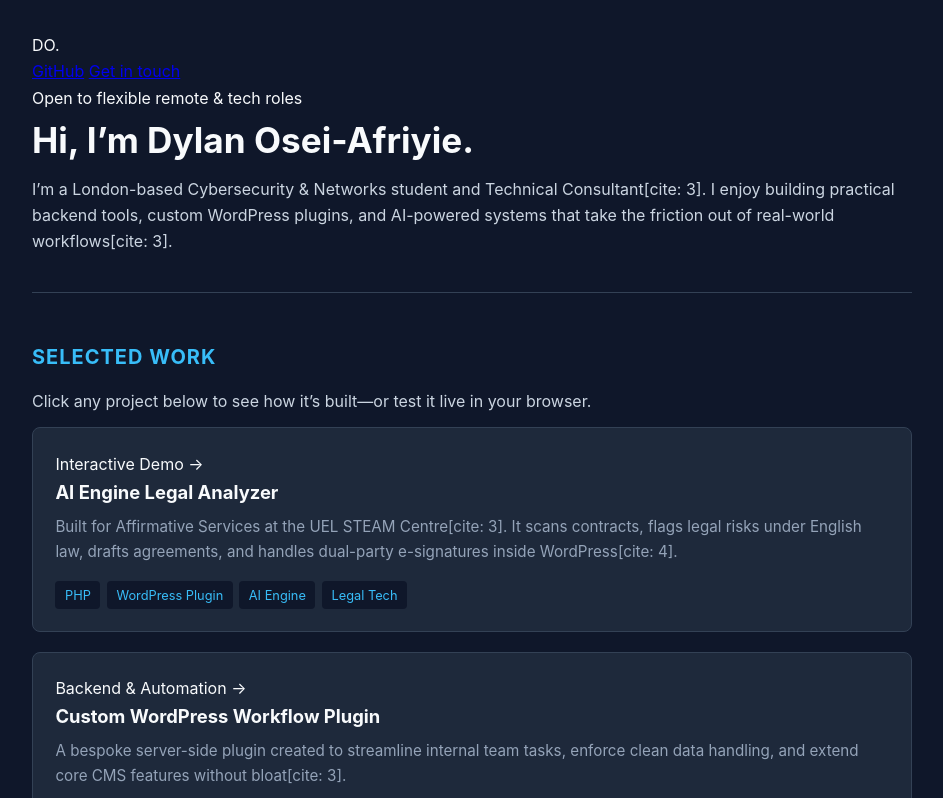
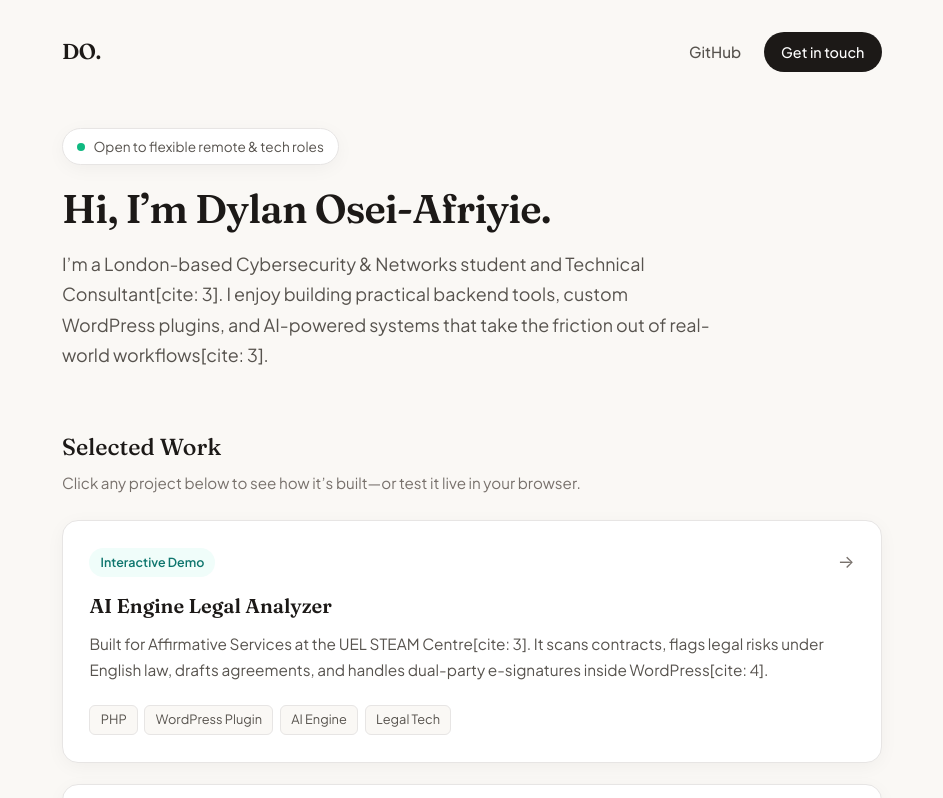
Before and after one commit to Pandex32/pandex32.github.io, a plain HTML site: page index.html in a window 1280 px wide. Shown: the top 798 px of the page, without its empty margins (168-1111 px from the left). Drawn offline with Linux system fonts and the light colour scheme.

Commit message:
Update style.css

```diff
--- a/style.css
+++ b/style.css
@@ -1,11 +1,14 @@
 :root {
-  --bg: #0f172a;
-  --card: #1e293b;
-  --text: #f8fafc;
-  --muted: #94a3b8;
-  --body-text: #cbd5e1;
-  --accent: #38bdf8;
-  --border: #334155;
+  --bg: #faf8f5;
+  --surface: #ffffff;
+  --ink: #1c1917;
+  --muted: #57534e;
+  --subtle: #78716c;
+  --accent: #0f766e;       /* Warm Deep Teal */
+  --accent-soft: #f0fdfa;
+  --border: #e7e5e4;
+  --shadow: 0 4px 20px -2px rgba(28, 25, 23, 0.05);
+  --shadow-hover: 0 12px 28px -4px rgba(28, 25, 23, 0.1);
 }
 
 * {
@@ -15,94 +18,132 @@
 }
 
 body {
-  font-family: -apple-system, BlinkMacSystemFont, "Segoe UI", Roboto, sans-serif;
+  font-family: "Plus Jakarta Sans", -apple-system, BlinkMacSystemFont, sans-serif;
   background: var(--bg);
-  color: var(--text);
-  line-height: 1.65;
-  padding: 2rem 1rem;
+  color: var(--ink);
+  line-height: 1.7;
+  padding: 2rem 1.25rem 4rem;
+  -webkit-font-smoothing: antialiased;
 }
 
 .container {
-  max-width: 880px;
+  max-width: 820px;
   margin: 0 auto;
 }
 
-/* Header & Navigation */
-header {
-  margin-bottom: 3rem;
-  border-bottom: 1px solid var(--border);
-  padding-bottom: 1.5rem;
+/* Top Navigation */
+.top-nav {
+  display: flex;
+  justify-content: space-between;
+  align-items: center;
+  margin-bottom: 3.5rem;
+}
+
+.monogram {
+  font-family: "Fraunces", Georgia, serif;
+  font-weight: 600;
+  font-size: 1.35rem;
+  color: var(--ink);
+  letter-spacing: -0.02em;
+}
+
+.nav-links {
+  display: flex;
+  align-items: center;
+  gap: 1.4rem;
+}
+
+.nav-links a {
+  text-decoration: none;
+  color: var(--muted);
+  font-size: 0.95rem;
+  font-weight: 500;
+  transition: color 0.15s ease;
+}
+
+.nav-links a:hover {
+  color: var(--ink);
+}
+
+.nav-links a.btn-contact {
+  background: var(--ink);
+  color: #ffffff;
+  padding: 0.5rem 1.1rem;
+  border-radius: 999px;
+  font-size: 0.9rem;
+  transition: background 0.15s ease, transform 0.15s ease;
+}
+
+.nav-links a.btn-contact:hover {
+  background: var(--accent);
+  color: #ffffff;
+  transform: translateY(-1px);
+}
+
+/* Hero Section */
+.hero {
+  margin-bottom: 3.5rem;
+}
+
+.status-pill {
+  display: inline-flex;
+  align-items: center;
+  gap: 0.5rem;
+  background: var(--surface);
+  border: 1px solid var(--border);
+  padding: 0.35rem 0.9rem;
+  border-radius: 999px;
+  font-size: 0.85rem;
+  color: var(--muted);
+  margin-bottom: 1.25rem;
+  box-shadow: var(--shadow);
+}
+
+.dot {
+  width: 8px;
+  height: 8px;
+  background: #10b981;
+  border-radius: 50%;
 }
 
 h1 {
-  font-size: 2.2rem;
-  margin-bottom: 0.4rem;
+  font-family: "Fraunces", Georgia, serif;
+  font-size: 2.5rem;
+  font-weight: 600;
+  line-height: 1.2;
+  letter-spacing: -0.02em;
+  margin-bottom: 1rem;
+  color: var(--ink);
 }
 
-.subtitle {
-  color: var(--accent);
-  font-weight: 600;
-  margin-bottom: 0.8rem;
+.lead {
+  font-size: 1.12rem;
+  color: var(--muted);
+  max-width: 660px;
 }
 
-.bio {
-  color: var(--muted);
-  margin-bottom: 1rem;
+/* Section Headers */
+.section-header {
+  margin-bottom: 1.5rem;
 }
 
-.meta {
-  color: var(--muted);
-  font-size: 0.9rem;
-  margin-bottom: 2rem;
+h2 {
+  font-family: "Fraunces", Georgia, serif;
+  font-size: 1.45rem;
+  font-weight: 500;
+  color: var(--ink);
+  margin-bottom: 0.25rem;
 }
 
-.links a {
-  color: var(--text);
-  text-decoration: none;
-  margin-right: 1.2rem;
+.section-header p {
+  color: var(--subtle);
   font-size: 0.95rem;
-  border-bottom: 1px solid var(--accent);
-  transition: color 0.15s ease;
 }
 
-.links a:hover {
-  color: var(--accent);
-}
-
-.back-link {
-  display: inline-block;
-  color: var(--accent);
-  text-decoration: none;
-  margin-bottom: 1.5rem;
-  font-weight: 500;
-}
-
-.back-link:hover {
-  text-decoration: underline;
-}
-
-/* Sections & Typography */
-h2 {
-  font-size: 1.25rem;
-  margin: 2.2rem 0 0.9rem;
-  color: var(--accent);
-  text-transform: uppercase;
-  letter-spacing: 0.05em;
-}
-
-p, li {
-  color: var(--body-text);
-  margin-bottom: 0.8rem;
-}
-
-ul {
-  padding-left: 1.4rem;
-}
-
-/* Project Cards Grid */
+/* Cards */
 .grid {
   display: grid;
-  gap: 1.2rem;
+  gap: 1.35rem;
 }
 
 a.card-link {
@@ -112,66 +153,155 @@ a.card-link {
 }
 
 .card {
-  background: var(--card);
-  padding: 1.4rem;
-  border-radius: 8px;
+  background: var(--surface);
   border: 1px solid var(--border);
-  transition: transform 0.15s ease, border-color 0.15s ease;
+  border-radius: 16px;
+  padding: 1.65rem;
+  box-shadow: var(--shadow);
+  transition: transform 0.2s ease, box-shadow 0.2s ease, border-color 0.2s ease;
 }
 
 a.card-link:hover .card {
   transform: translateY(-3px);
-  border-color: var(--accent);
+  box-shadow: var(--shadow-hover);
+  border-color: #cbd5e1;
+}
+
+.card-top {
+  display: flex;
+  justify-content: space-between;
+  align-items: center;
+  margin-bottom: 0.75rem;
+}
+
+.badge {
+  font-size: 0.78rem;
+  font-weight: 600;
+  color: var(--subtle);
+  background: #f5f5f4;
+  padding: 0.25rem 0.7rem;
+  border-radius: 999px;
+}
+
+.badge-live {
+  background: var(--accent-soft);
+  color: var(--accent);
+}
+
+.arrow {
+  color: var(--subtle);
+  font-size: 1.1rem;
+  transition: transform 0.2s ease, color 0.2s ease;
+}
+
+a.card-link:hover .arrow {
+  transform: translateX(4px);
+  color: var(--accent);
 }
 
 .card h3 {
-  margin-bottom: 0.4rem;
-  font-size: 1.15rem;
-  color: var(--text);
+  font-family: "Fraunces", Georgia, serif;
+  font-size: 1.25rem;
+  font-weight: 600;
+  margin-bottom: 0.5rem;
+  color: var(--ink);
 }
 
 .card p {
   color: var(--muted);
-  font-size: 0.95rem;
-  margin-bottom: 0.8rem;
+  font-size: 0.96rem;
+  margin-bottom: 1.1rem;
 }
 
-/* Tech Tags */
 .tags span {
   display: inline-block;
+  font-size: 0.8rem;
+  color: var(--muted);
   background: var(--bg);
-  color: var(--accent);
-  font-size: 0.8rem;
-  padding: 0.2rem 0.6rem;
-  border-radius: 4px;
+  border: 1px solid var(--border);
+  padding: 0.2rem 0.65rem;
+  border-radius: 6px;
   margin-right: 0.4rem;
-  margin-top: 0.3rem;
+  margin-top: 0.25rem;
 }
 
-/* Case Study Diagram & Demo Frame */
-.diagram-box {
-  background: var(--card);
+/* Case Study Inner Pages */
+.back-link {
+  display: inline-flex;
+  align-items: center;
+  gap: 0.4rem;
+  text-decoration: none;
+  color: var(--muted);
+  font-size: 0.92rem;
+  font-weight: 500;
+  margin-bottom: 2rem;
+  transition: color 0.15s ease;
+}
+
+.back-link:hover {
+  color: var(--accent);
+}
+
+.meta {
+  color: var(--subtle);
+  font-size: 0.95rem;
+  margin-bottom: 2rem;
+}
+
+.case-section {
+  margin-top: 2.4rem;
+}
+
+.case-section p, .case-section li {
+  color: var(--muted);
+  margin-bottom: 0.85rem;
+}
+
+.case-section ul {
+  padding-left: 1.3rem;
+}
+
+.flow-card {
+  background: var(--surface);
   border: 1px solid var(--border);
-  border-radius: 8px;
-  padding: 1.2rem;
+  border-radius: 12px;
+  padding: 1.2rem 1.4rem;
   margin: 1.2rem 0;
-  font-family: monospace;
-  color: var(--accent);
-  overflow-x: auto;
+  font-size: 0.92rem;
+  color: var(--ink);
+  box-shadow: var(--shadow);
 }
 
 .demo-frame {
   width: 100%;
   height: 780px;
   border: 1px solid var(--border);
-  border-radius: 8px;
+  border-radius: 16px;
   background: #ffffff;
-  margin-top: 0.8rem;
+  box-shadow: var(--shadow);
+  margin-top: 1rem;
 }
 
 footer {
-  margin-top: 3rem;
+  margin-top: 4rem;
+  padding-top: 1.5rem;
+  border-top: 1px solid var(--border);
   text-align: center;
-  color: var(--muted);
-  font-size: 0.85rem;
+  color: var(--subtle);
+  font-size: 0.88rem;
 }
+
+footer a {
+  color: var(--ink);
+  text-decoration: none;
+  border-bottom: 1px solid var(--border);
+}
+
+footer a:hover {
+  border-color: var(--accent);
+}
+
+@media (max-width: 600px) {
+  h1 { font-size: 2rem; }
+  .card { padding: 1.3rem; }
+}
```
